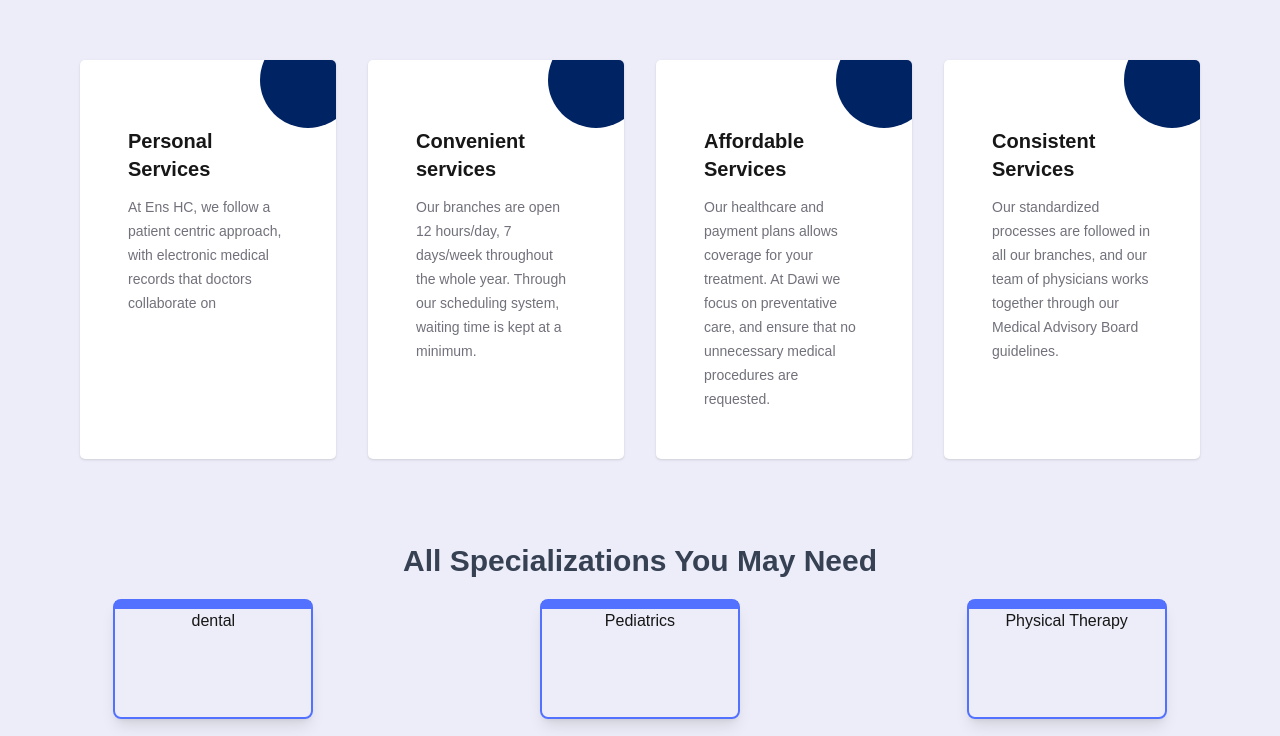
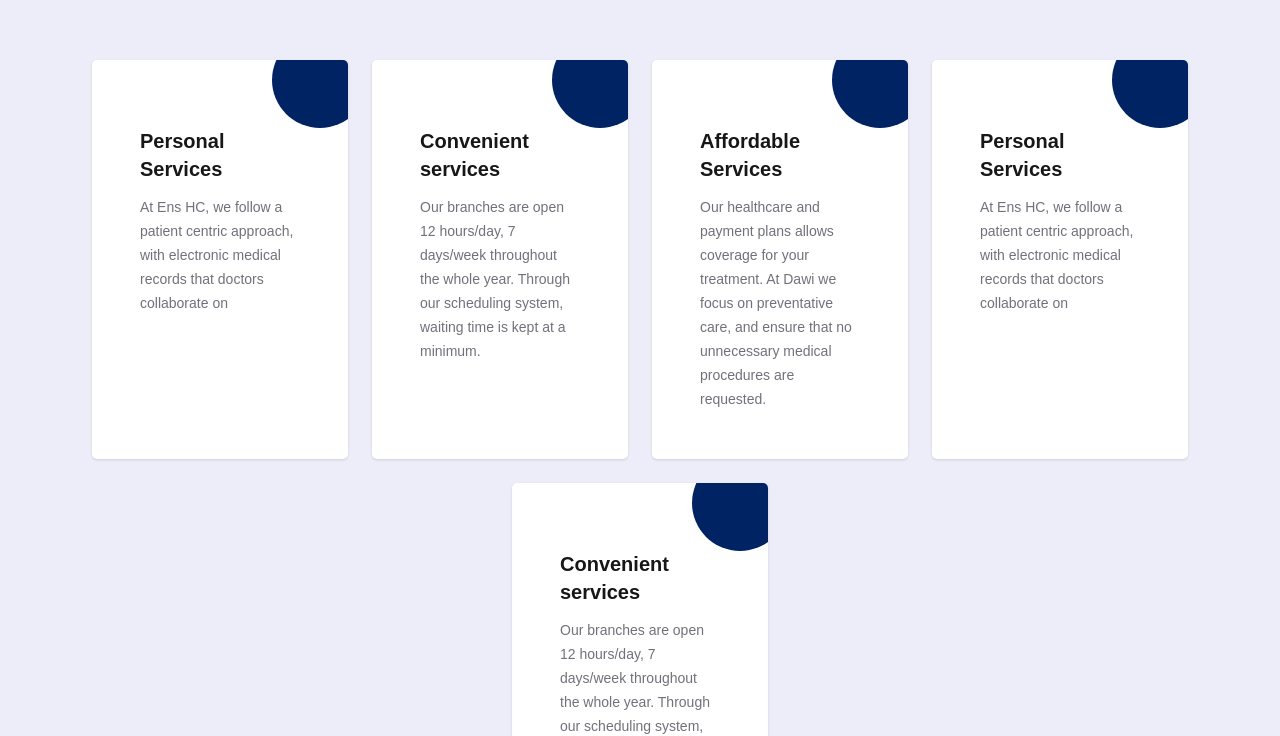
Before and after one commit to 3ayary/doctor-website, a Next.js app: page / in a window 1280 px wide. Shown: the part 644-1380 px from the top of the page. Built offline with nearby package versions, Linux system fonts and the light colour scheme.

Commit message:
create dashboard content page

```diff
--- a/app/(components)/Card.jsx
+++ b/app/(components)/Card.jsx
@@ -1,20 +1,17 @@
-import React from 'react'
-
 const Card = (props) => {
   return (
-    <div
-    className="w-64 bg-white shadow-sm rounded-[5px] p-12 space-y-3 relative overflow-hidden"
-  >
-    <div className="w-24 h-24 bg-[#002364] rounded-full absolute -right-5 -top-7">
+    <div className="w-64 h-[100%] bg-white shadow-sm rounded-[5px] p-12 space-y-3 relative overflow-hidden">
+      <div className="w-24 h-24 bg-[#002364] rounded-full absolute -right-5 -top-7"></div>
+
+      <h1 className="font-bold text-xl mt-[12%]">{props.title}</h1>
+      <p className="text-sm text-zinc-500 leading-6">{props.content}</p>
+      {props.delete && (
+        <button className="inline-block px-3 py-1 text-sm  rounded-full font-medium text-red-600  bg-red-100 cursor-pointer ">
+          Delete
+        </button>
+      )}
     </div>
+  );
+};
 
-    <h1 className="font-bold text-xl mt-[12%]">{props.title}</h1>
-    <p className="text-sm text-zinc-500 leading-6">
-    {props.content}
-    </p>
-  </div>
-
-  )
-}
-
-export default Card
+export default Card;
--- a/app/(components)/SideBar.jsx
+++ b/app/(components)/SideBar.jsx
@@ -7,9 +7,10 @@ const SideBar = () => {
   const [open, setOpen] = useState(false);
   return (
     <div
-      className={`flex flex-col bg-white shadow-md p-4 ${
-        open ? " lg:w-[15%]" : " w-[15%] lg:w-[8%]"
-      } h-[100%] relative duration-300 ]`}
+
+    className={`flex flex-col bg-white shadow-md p-4 ${
+      open ? "lg:w-[12%]" : "w-[12%] lg:w-[8%]"
+    } h-screen fixed z-50 duration-300`}
     >
       <div
         className={`bg-[#ECEDF8] rounded-full flex justify-center items-center absolute -right-4 top-9 w-[40px] h-[40px] border border-[#002364] cursor-pointer ${!open && "rotate-180"}`}
--- a/app/(components)/dashboardCards.jsx
+++ b/app/(components)/dashboardCards.jsx
@@ -1,6 +1,6 @@
 const DashboardCards = (props) => {
   return (
-    <div className="w-64 h-[200px] bg-white shadow-xl rounded-[5px] p-10 space-y-3 ">
+    <div className="w-64 h-[100%] bg-white shadow-xl rounded-[5px] p-10 space-y-3 ">
       <h1 className="font-bold text-xl">{props.title}</h1>
       <p className="text-sm text-zinc-500 leading-6">{props.content}</p>
       <h2 className="text-zinc-500 font-bold text-3xl">{props.time}</h2>
--- /dev/null
+++ b/app/(components)/dashboardInput.jsx
@@ -0,0 +1,33 @@
+const DashboardInput = () => {
+  return (
+    <div className="w-200 h-auto bg-white shadow-sm rounded-[5px] p-12 space-y-4 relative overflow-hidden">
+    <div className="w-24 h-24 bg-[#002364] rounded-full absolute -right-5 -top-7"></div>
+
+    <h1 className="font-bold text-xl mt-[12%]">Contact Us</h1>
+    <p className="text-sm text-zinc-500 leading-6">
+      Please fill in the form below and we'll get back to you.
+    </p>
+
+    <form className="space-y-3">
+      <input
+        type="text"
+        placeholder="Add Title"
+        className="w-full px-3 py-2 border border-zinc-300 rounded-[5px] "
+      />
+
+      <input
+        placeholder="Add Content"
+        className="w-full px-3 py-2 border border-zinc-300 rounded-[5px] h-24  "
+      />
+      <button
+        type="submit"
+        className="w-30 bg-[#002364] text-white py-2 rounded-[5px] hover:bg-[#001c4f] transition"
+      >
+        Add Card
+      </button>
+    </form>
+  </div>
+  )
+}
+
+export default DashboardInput
--- /dev/null
+++ b/app/(dashboard)/dashboard/content/page.jsx
@@ -0,0 +1,31 @@
+'use client'
+import data from "../../../Data/api.json"
+import Card from "@/app/(components)/Card";
+import DashboardInput from "@/app/(components)/dashboardInput";
+import { usePathname } from "next/navigation";
+
+const page = () => {
+
+    const path = usePathname()
+   const apiData = data.homecontent;
+    return (
+    <div className="flex justify-center flex-col pl-[13%]  items-center">
+        <h1 className="flex self-start m-5 text-3xl text-gray-700 font-bold">Edit Site Content</h1>
+
+        <DashboardInput />
+
+        <ul className="flex flex-wrap justify-center my-[3%] gap-6">
+
+{apiData.map((data, index) => (
+
+  <li key={index}>
+    <Card title={data.title} content={data.content} delete={path.startsWith('/dashboard')&&true} />
+  </li>
+
+))}
+</ul>
+    </div>
+  )
+}
+
+export default page
--- a/app/(dashboard)/dashboard/page.jsx
+++ b/app/(dashboard)/dashboard/page.jsx
@@ -1,23 +1,30 @@
 import DashboardCards from "@/app/(components)/dashboardCards";
+import DashboardInput from "@/app/(components)/dashboardInput";
 const page = () => {
   return (
-    <div className="flex flex-col h-full bg-gray-100">
-      <h1 className="flex self-start  m-5  text-3xl  text-gray-700 font-bold">
+    <div className="flex flex-col h-fit bg-gray-100 pl-[13%] pr-[40px]">
+      <h1 className="flex self-start m-5 text-3xl text-gray-700 font-bold">
         Hi, Welcome Back
       </h1>
-      <div className="flex flex-wrap gap-20 justify-center h-[100%]  mt-10">
+      <div className="flex flex-wrap gap-10 justify-center mt-10">
         <DashboardCards title="Today's Appointments" content="" time="12" />
-        <DashboardCards title="New Patients" content="" time="5" subContent="This Week" />
+        <DashboardCards
+          title="New Patients"
+          content=""
+          time="5"
+          subContent="This Week"
+        />
         <DashboardCards title="Clinic Status" content="Open" time="" />
         <DashboardCards title="Today's Revenue" time="" subContent="$1,250" />
+      </div>
 
+      <div className="flex flex-col items-center gap-10 justify-center my-10">
+        <h1 className=" m-5 text-3xl text-gray-700 font-bold">
+          Add Card to the Home
+        </h1>
 
-
+        <DashboardInput />
       </div>
-<div>
-
-</div>
-
     </div>
   );
 };
--- a/app/(dashboard)/dashboard/schedule/page.jsx
+++ b/app/(dashboard)/dashboard/schedule/page.jsx
@@ -90,9 +90,13 @@ const SchedulePage = () => {
           {appointments.map((appt, index) => (
             <li
               key={index}
-              className="w-64 bg-white shadow-sm rounded-[5px] p-12 space-y-3 relative overflow-hidden"
+              className="w-64 bg-white shadow-sm rounded-[5px] p-12 space-y-3  relative  "
             >
+               <div className="w-8 h-8 text-white text-center cursor-pointer bg-[#002364] rounded-full absolute -right-4 -top-3">
+                x
+               </div>
               <div>
+
                 <p className="text-sm text-gray-500">{appt.time}</p>
                 <p className="text-lg font-semibold">{appt.patient}</p>
                 <p className="text-sm text-gray-600">{appt.type}</p>
--- a/app/(dashboard)/layout.jsx
+++ b/app/(dashboard)/layout.jsx
@@ -4,7 +4,7 @@ import SideBar from "@/app/(components)/SideBar";
 export default function PageLayout({ children }) {
   return (
 
-      <div className="flex flex-row w-full h-screen ">
+      <div className="flex flex-row w-full  ">
          <SideBar/>
         <div className="flex flex-col w-[100%] justify-around h-screen">
         {children}
--- a/app/(pages)/page.js
+++ b/app/(pages)/page.js
@@ -1,33 +1,28 @@
 import Card from "../(components)/Card";
 import Cover from "../(components)/Cover";
-import Navbar from "../(components)/Navbar";
-import Footer from "../(components)/Footer";
 import ItemsCard from "../(components)/ItemsCard";
+import data from "../Data/api.json";
+
 export default function Home() {
+  const apiData = data.homecontent;
+
   return (
     <>
-      <div className="flex flex-col ">
+      <div className="flex flex-col mb-10 ">
         <Cover />
 
-        <div className="flex flex-wrap justify-around mx-[5%] mb-[5%]">
-          <Card
-            title="Personal Services"
-            content="At Ens HC, we follow a patient centric approach, with electronic medical records that doctors collaborate on"
-          />
-          <Card
-            title="Convenient services"
-            content="Our branches are open 12 hours/day, 7 days/week throughout the whole year. Through our scheduling system, waiting time is kept at a minimum."
-          />
-          <Card
-            title="Affordable Services"
-            content="Our healthcare and payment plans allows coverage for your treatment. At Dawi we focus on preventative care, and ensure that no unnecessary medical procedures are requested."
-          />
-          <Card
-            title="Consistent Services"
-            content="Our standardized processes are followed in all our branches, and our team of physicians works together through our Medical Advisory Board guidelines."
-          />
-        </div>
+        <ul className="flex flex-wrap justify-center gap-6">
+
+          {apiData.map((data, index) => (
+
+            <li key={index}>
+              <Card title={data.title} content={data.content} />
+            </li>
+
+          ))}
+        </ul>
       </div>
+
       <div className="flex flex-col justify-center items-center content-center w-[100%]">
         <h1 className="flex   m-5  text-3xl self-center text-gray-700 font-bold">
           All Specializations You May Need
--- /dev/null
+++ b/app/Data/api.json
@@ -0,0 +1,21 @@
+{"homecontent" :[
+    {
+      "title":"Personal Services",
+      "content":"At Ens HC, we follow a patient centric approach, with electronic medical records that doctors collaborate on"
+    },
+    {
+      "title":"Convenient services",
+      "content":"Our branches are open 12 hours/day, 7 days/week throughout the whole year. Through our scheduling system, waiting time is kept at a minimum."
+    },
+    {
+      "title":"Affordable Services",
+      "content":"Our healthcare and payment plans allows coverage for your treatment. At Dawi we focus on preventative care, and ensure that no unnecessary medical procedures are requested."
+    }, {
+      "title":"Personal Services",
+      "content":"At Ens HC, we follow a patient centric approach, with electronic medical records that doctors collaborate on"
+    },
+    {
+      "title":"Convenient services",
+      "content":"Our branches are open 12 hours/day, 7 days/week throughout the whole year. Through our scheduling system, waiting time is kept at a minimum."
+    }
+  ]}
```
